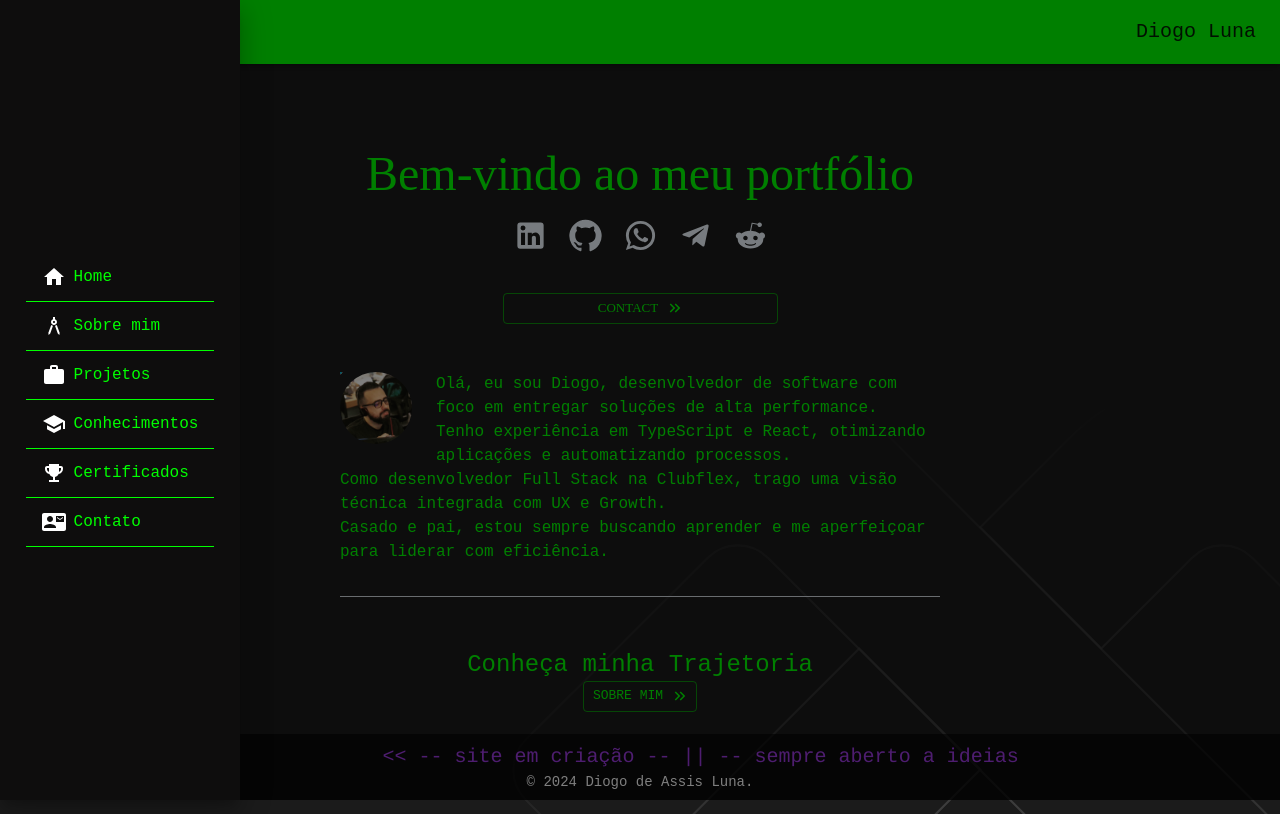
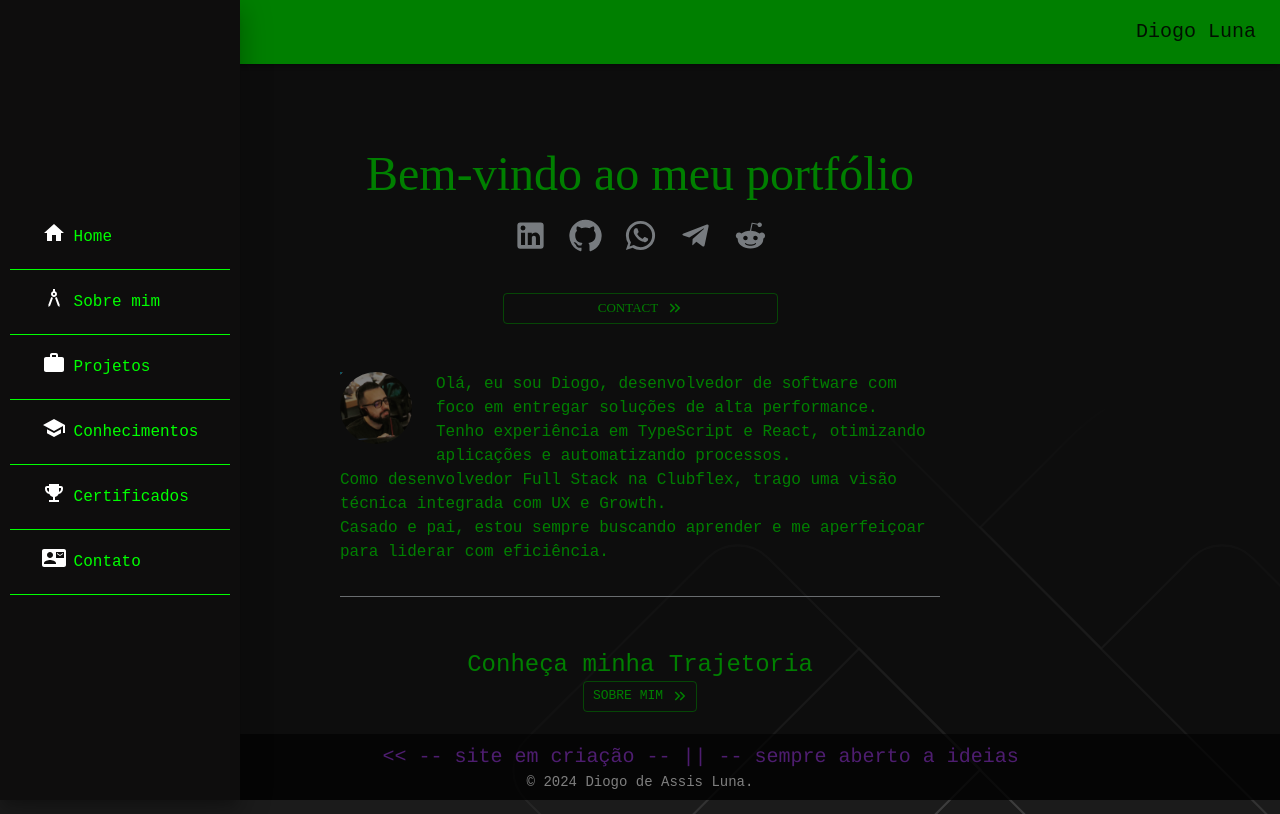
Before and after one commit to DiogoSis/dl-portifolio, a React (Vite) app: page / in a window 1280 px wide. Both pictures are taken after a click on the button "menu". Built offline with nearby package versions, Linux system fonts and the light colour scheme; a web font is replaced by a local one.

Commit message:
feat: criação de pagina about

```diff
--- a/src/components/Sidebar/index.tsx
+++ b/src/components/Sidebar/index.tsx
@@ -1,5 +1,5 @@
 import React from 'react';
-import { Drawer, List, ListItem, ListItemText } from '@mui/material';
+import { Drawer, List, ListItem, ListItemButton, ListItemText } from '@mui/material';
 import { Link } from 'react-router-dom';
 import styles from './Sidebar.module.css';
 import HomeIcon from '@mui/icons-material/Home';
@@ -15,33 +15,34 @@ interface SidebarProps {
 }
 
 const Sidebar: React.FC<SidebarProps> = ({ isOpen, toggleSidebar }) => {
+
+  const menuItems = [
+    {text: 'Home', icon:<HomeIcon />, path: '/'},
+    {text: 'Sobre mim', icon:<ArchitectureIcon />, path: '/about'},
+    {text: 'Projetos', icon:<ProjectIcon />, path: '/projects'},
+    {text: 'Conhecimentos', icon:<SkillsIcon />, path: '/skills'},
+    {text: 'Certificados', icon:<CertificatesIcon />, path: '/certificates'},
+    {text: 'Contato', icon:<ContactIcon />, path: '/contact'}
+  ]
+
   return (
     <Drawer classes={{paper:styles.drawerPaper}} open={isOpen} onClose={toggleSidebar}>
       <List>
-        <ListItem className={styles.listItem} button component={Link} to="/" onClick={toggleSidebar}>
-          <HomeIcon className={styles.icon}/>
-          <ListItemText className={styles.listItemText} primary="Home" />
-        </ListItem>
-        <ListItem className={styles.listItem} button component={Link} to="/about" onClick={toggleSidebar}>
-          <ArchitectureIcon className={styles.icon}/>
-          <ListItemText className={styles.listItemText} primary="Sobre mim" />
-        </ListItem>
-          <ListItem className={styles.listItem} button component={Link} to="/projects" onClick={toggleSidebar}>
-          <ProjectIcon className={styles.icon}/>
-          <ListItemText className={styles.listItemText} primary="Projetos" />
-        </ListItem>
-        <ListItem className={styles.listItem} button component={Link} to="/skills" onClick={toggleSidebar}>
-          <SkillsIcon className={styles.icon}/>
-          <ListItemText className={styles.listItemText} primary="Conhecimentos" />
-        </ListItem>
-        <ListItem className={styles.listItem} button component={Link} to="/certificates" onClick={toggleSidebar}>
-          <CertificatesIcon className={styles.icon}/>
-          <ListItemText className={styles.listItemText} primary="Certificados" />
-        </ListItem>
-        <ListItem className={styles.listItem} button component={Link} to="/contact" onClick={toggleSidebar}>
-          <ContactIcon className={styles.icon}/>
-          <ListItemText className={styles.listItemText} primary="Contato" />
-        </ListItem>
+        {menuItems.map(({ text, icon, path}) => (
+          <ListItem
+            key={text}
+            className={styles.listItem}
+            component={Link}
+            to={path}
+            onClick={toggleSidebar}
+            aria-label={text}
+          >
+            <ListItemButton>
+              <span className={styles.icon}>{icon}</span>
+              <ListItemText className={styles.listItemText} primary={text} />
+            </ListItemButton>
+          </ListItem>
+        ))}
       </List>
     </Drawer>
   );
```
